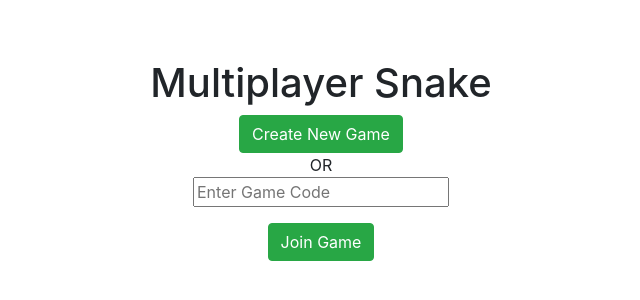
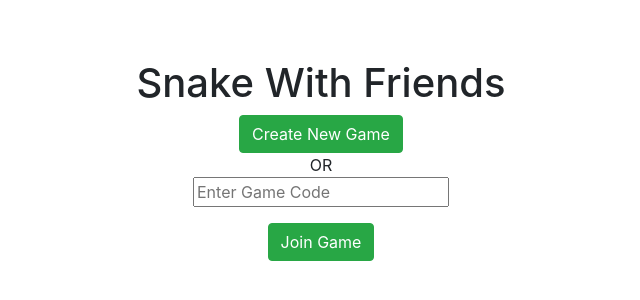
Before and after one commit to DinosaurPotato/SnakeWithFriends, a plain HTML site: page frontend/index.html in a window 1280 px wide. Shown: the part 240-540 px from the top of the page, without its empty margins (319-959 px from the left). Drawn offline with nearby package versions, Linux system fonts and the light colour scheme; no server answers.

Commit message:
Update index.html

```diff
--- a/frontend/index.html
+++ b/frontend/index.html
@@ -17,7 +17,7 @@
 
       <div id="initialScreen" class="h-100">
         <div class="d-flex flex-column align-items-center justify-content-center h-100">
-            <h1>Multiplayer Snake</h1>
+            <h1>Snake With Friends</h1>
             <button
               type="submit"
               class="btn btn-success"
```
